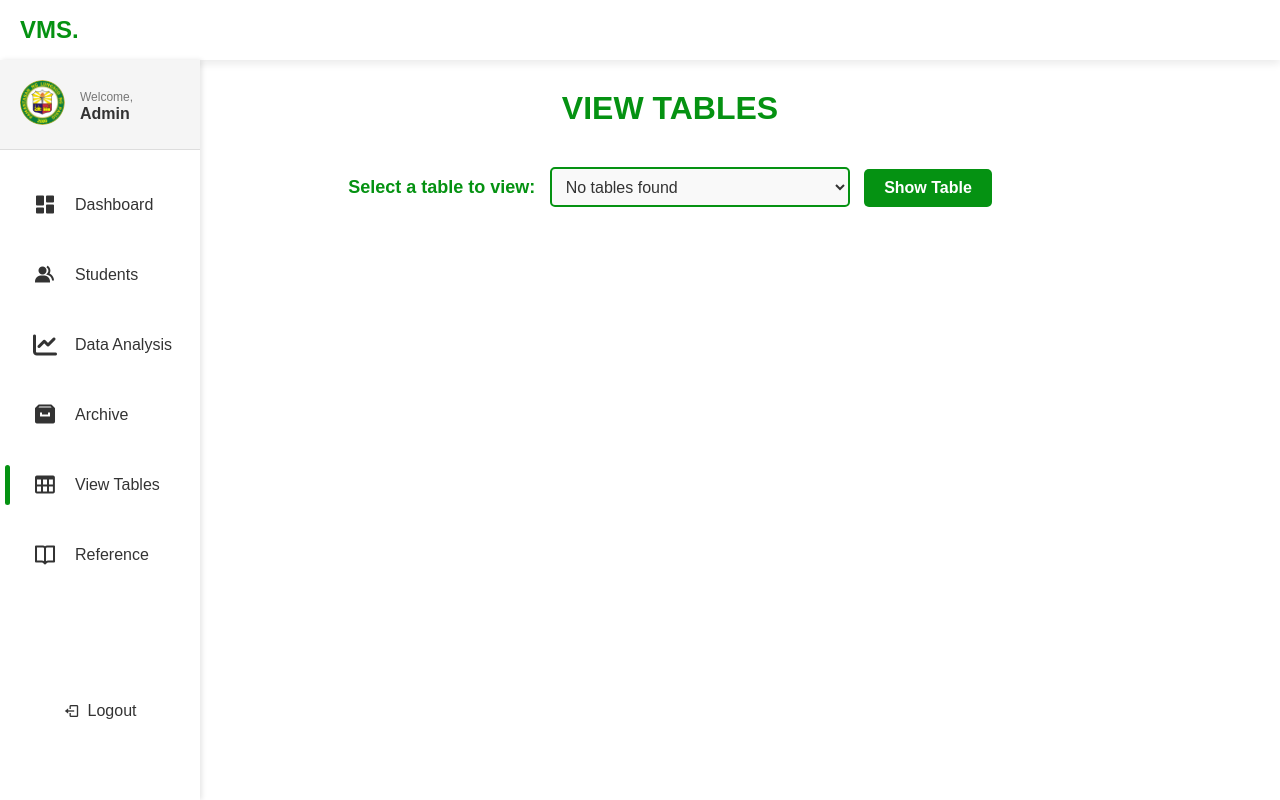
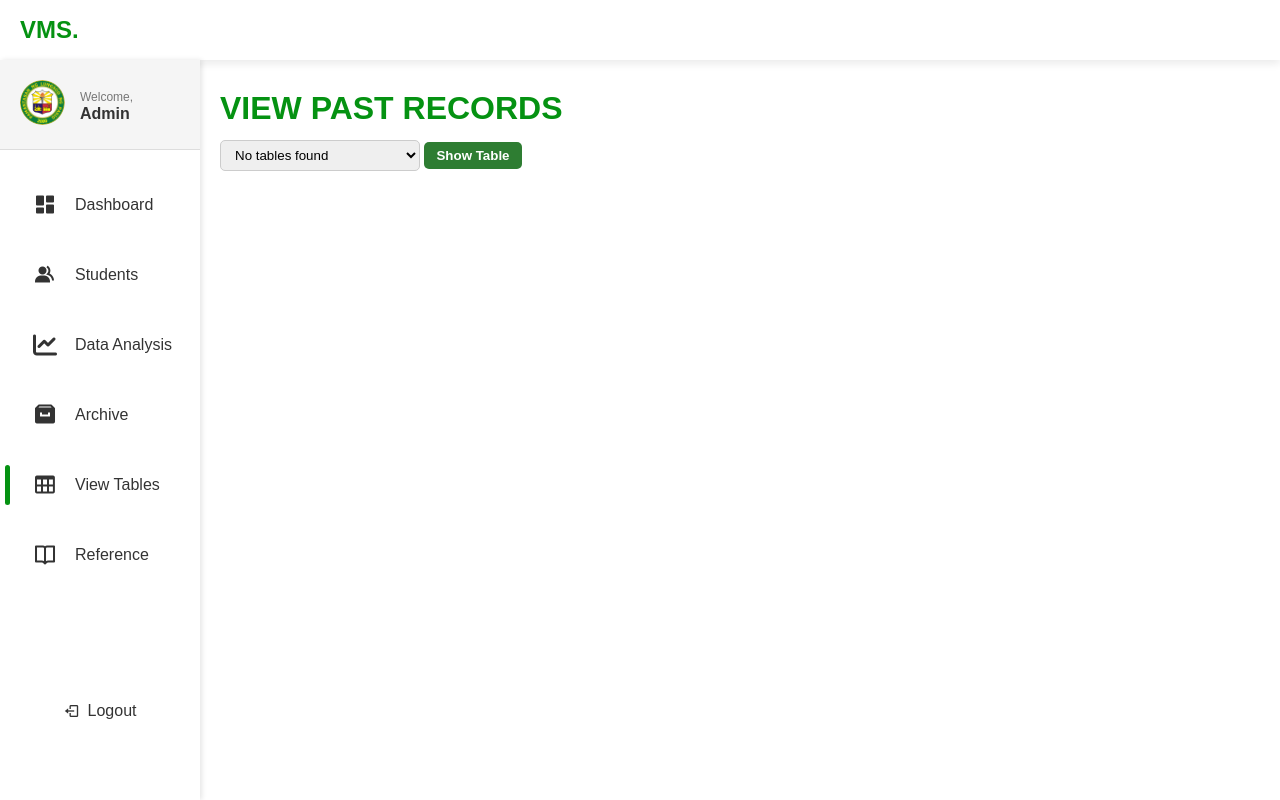
Before and after one commit to jopsjops/vmsplp-php, a PHP site: page /view_semviolation.php in a window 1280 px wide. Run offline with PHP 8.4, Linux system fonts and the light colour scheme; some libraries are stand-ins or nearby versions.

Commit message:
inayos yung view sem

```diff
--- a/students_page.php
+++ b/students_page.php
@@ -270,11 +270,10 @@
             margin-left: 200px;
             padding: 20px;
             transition: margin-left 0.3s, width 0.3s;
-            /* Smooth transition */
             display: flex;
             gap: 20px;
             flex-wrap: wrap;
-            /* Allow content to wrap on smaller screens */
+
         }
 
         .main h1 {
--- a/view_semviolation.php
+++ b/view_semviolation.php
@@ -9,7 +9,23 @@
     <link rel="stylesheet" href="https://cdnjs.cloudflare.com/ajax/libs/font-awesome/6.1.1/css/all.min.css">
     <link rel="icon" type="image/png" sizes="32x32" href="img/plp.png">
     <title>Admin</title>
-</head>
+    <script src="https://cdnjs.cloudflare.com/ajax/libs/jspdf/2.4.0/jspdf.umd.min.js"></script>
+    <script src="https://cdnjs.cloudflare.com/ajax/libs/jspdf-autotable/3.5.25/jspdf.plugin.autotable.min.js"></script>
+    <?php
+    include 'dbconnection.php';
+    $data = null;
+
+    if (isset($_GET['id']) && !empty($_GET['id'])) {
+        $id = $_GET['id'];
+        $sql = "SELECT * FROM student_info WHERE id = ?";
+        $stmt = $conn->prepare($sql);
+        $stmt->bind_param('i', $id);
+        $stmt->execute();
+        $result = $stmt->get_result();
+        $data = $result->fetch_assoc();
+    }
+    ?>
+
     <style>
         * {
             padding: 0;
@@ -114,6 +130,7 @@
             flex-direction: column;
         }
 
+        /*sidebar*/
         /* Sidebar */
         .sidebar {
             position: fixed;
@@ -245,126 +262,158 @@
             margin-right: 8px;
         }
 
+        /*main content*/
         .main {
-        margin-left: 60px;
+            position: absolute;
+            width: calc(100% - 260px);
+            min-height: calc(100vh - 60px);
+            margin-left: 200px;
             padding: 20px;
-        transition: margin-left 0.3s;
+            transition: margin-left 0.3s, width 0.3s;
+            display: flex;
+            gap: 20px;
+            flex-wrap: wrap;
+
         }
 
-
-
-    /*main content*/
         .main h1 {
             margin-top: 70px;
             margin-bottom: 20px;
             color: #059212;
         }
 
-    /* Main content styling */
-    .main {
-        margin-left: 60px;
-        padding: 20px;
-        transition: margin-left 0.3s;
+        .main-content {
+            display: flex;
+            flex-wrap: wrap;
+        }
+
+        .main-content .table-container {
+            flex: 2;
             display: flex;
             flex-direction: column;
-        align-items: center;
-        /* Horizontally center */
+        }
 
-        min-height: calc(100vh - 60px);
-        /* Ensure full viewport height minus topbar */
+        .main-content #charts {
+            flex: 1;
+            display: flex;
+            flex-direction: column;
+            gap: 20px;
+            padding-left: 30px;
+            padding-top: 30px;
+            padding-top: 30px;
+            padding-bottom: 30px;
+            margin-left: 20px;
+            margin-right: 10px;
+            border-radius: 10px 10px 0 0;
+            background-color: transparent;
+            outline: #059212;
+            outline-style: auto;
         }
 
 
-    /* Table styling */
         table {
-        width: 90%;
-        max-width: 1000px;
-        margin: 20px auto;
+            position: absolute;
+            /* Make the table fixed in place */
+            top: 180px;
+            /* Adjust top position to ensure it's below the top bar */
+            left: 20px;
+            right: 0;
+            width: 100%;
+            /* Ensure the table takes the full width */
             border-collapse: collapse;
+            margin-top: 20px;
+            /* Adjust top margin if needed */
             background-color: #fff;
+            /* White background for the table */
             box-shadow: 0 2px 4px rgba(0, 0, 0, 0.1);
+            /* Subtle shadow for depth */
             border-radius: 5px;
-        overflow: hidden;
-        font-size: 15px;
-        color: #333;
         }
 
-    table, th, td {
+
+        table,
+        th,
+        td {
             border: 1px solid #e0e0e0;
+            /* Light gray border for a minimalistic look */
         }
 
-    th, td {
+        th,
+        td {
             padding: 10px 15px;
+            /* Reduced padding for a clean look */
             text-align: center;
+            /* Left align the text for a modern style */
+            font-size: 15px;
+            /* Slightly smaller text for minimalism */
         }
 
         th {
             background-color: #f7f7f7;
+            /* Light gray background for table headers */
             color: #333;
+            /* Dark text color for readability */
             font-weight: bold;
+            /* Make headers bold */
             text-transform: uppercase;
+            /* All caps for headers for a minimalistic feel */
         }
 
         tr:nth-child(even) {
             background-color: #fafafa;
+            /* Very light gray background for even rows */
         }
 
         tr:hover {
             background-color: #f1f1f1;
+            /* Slight hover effect for rows */
         }
 
         td {
             color: #333;
+            /* Dark text color for the data */
         }
 
-
-    .table-selection {
-        margin-top: 20px;
-        text-align: center;
+        .table-selection-container {
+            position: absolute;
+            top: 120px;
+            display: flex;
+            align-items: center;
+            gap: 10px;
+            padding: 10px 0;
+            margin: 10px 0 25px 0;
+            width: 100%;
+            flex-wrap: wrap;
+            background: transparent;
+            box-shadow: none;
+            border-radius: 0;
         }
 
-    .table-selection label {
-        font-size: 18px;
-        font-weight: bold;
-        color: #059212;
-        margin-right: 10px;
+        .table-selection-container select {
+            padding: 6px 10px;
+            border-radius: 5px;
+            border: 1px solid #ccc;
+            min-width: 200px;
+            max-width: 100%;
         }
 
-    .table-selection select {
-        width: 300px;
-        height: 40px;
-        padding: 5px 10px;
-        font-size: 16px;
-        border: 2px solid #059212;
-        border-radius: 5px;
-        outline: none;
-        background-color: #f9f9f9;
-        color: #333;
-        transition: all 0.3s ease-in-out;
-    }
-
-    .table-selection select:focus {
-        border-color: #046e0d;
-        background-color: #eef8ee;
-    }
-
-    .table-selection button {
-        margin-left: 10px;
-        padding: 10px 20px;
-        font-size: 16px;
-        font-weight: bold;
-        color: #fff;
-        background-color: #059212;
+        .table-selection-container button {
+            padding: 6px 12px;
+            background-color: #2E7D32;
+            color: white;
             border: none;
             border-radius: 5px;
             cursor: pointer;
-        transition: background-color 0.3s ease-in-out;
+            font-weight: 600;
+            transition: background-color 0.2s ease-in-out;
         }
 
-    .table-selection button:hover {
-        background-color: #046e0d;
+        .table-selection-container button:hover {
+            background-color: #256428;
         }
+
     </style>
+</head>
 
 <body>
     <div class="container">
@@ -372,7 +421,7 @@
             <div class="logo">
                 <h2>VMS.</h2>
             </div>
-            <div class="search">
+
         </div>
     </div>
     <div class="sidebar">
@@ -392,7 +441,7 @@
                     <div>Dashboard</div>
                 </a>
             </li>
-                <li>
+            <li class="">
                 <a href="students_page.php">
                     <i class='bx bxs-group'></i>
                     <div>Students</div>
@@ -404,7 +453,7 @@
                     <div>Data Analysis</div>
                 </a>
             </li>
-                <li>
+            <li class="archive">
                 <a href="archive.php">
                     <i class='bx bxs-archive'></i>
                     <div>Archive</div>
@@ -430,23 +479,20 @@
             </a>
         </div>
     </div>
+
     <div class="main">
-            <h1>VIEW TABLES</h1>
-            <div class="table-selection">
+        <h1 class="page-title">VIEW PAST RECORDS</h1>
+        <div class="table-selection-container">
             <form action="" method="post">
-                    <label for="tableName">Select a table to view:</label>
                 <select id="tableName" name="tableName" required>
                     <?php
-                        // Connect to MySQL
                     include 'dbconnection.php';
                     $conn = new mysqli($servername, $username, $password);
 
-                        // Check connection
                     if ($conn->connect_error) {
                         die("Connection failed: " . $conn->connect_error);
                     }
 
-                        // Fetch tables
                     $sql = "SHOW TABLES FROM $targetDb";
                     $result = $conn->query($sql);
 
@@ -464,7 +510,10 @@
                 <button type="submit">Show Table</button>
             </form>
         </div>
-
+        <div class="main-content">
+            <div class="table-container">
+                <table id="violationTable">
+                    <tbody>
                         <?php
                     if ($_SERVER['REQUEST_METHOD'] == 'POST' && isset($_POST['tableName'])) {
                         $selectedTable = $_POST['tableName'];
@@ -485,7 +534,8 @@ if ($_SERVER['REQUEST_METHOD'] == 'POST' && isset($_POST['tableName'])) {
                             // Store the field names that should be displayed
                             $displayFields = [];
                             foreach ($fields as $field) {
-            if ($field->name !== 'id' && $field->name !== 'Proof' && $field->name !== 'Date') {
+                                if ($field->name !== 'id' && $field->name !== 'Proof' && $field->name !== 'Date'
+                                && $field->name !== 'Time' && $field->name !== 'Status') {
                                     $displayFields[] = $field->name;
                                     echo "<th>" . htmlspecialchars($field->name) . "</th>";
                                 }
@@ -507,9 +557,15 @@ if ($_SERVER['REQUEST_METHOD'] == 'POST' && isset($_POST['tableName'])) {
                         $conn->close();
                     }
                 ?>
+                    </tbody>
+                </table>
+
 
             </div>
         </div>
+    </div>
+    </div>
+
 
     <script>
         function confirmLogout() {
```
Lines whose indentation alone changed are shown as unchanged.
